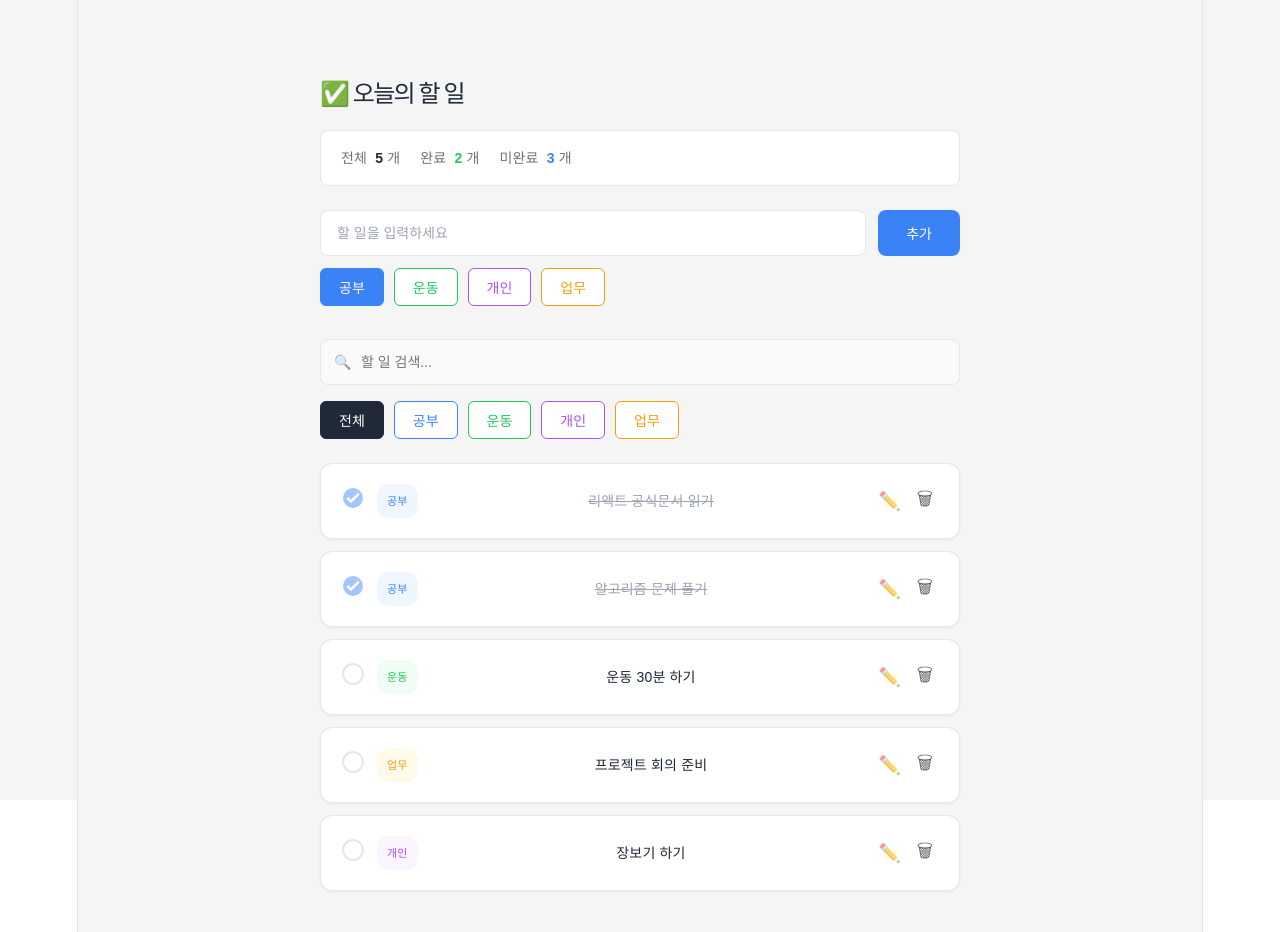
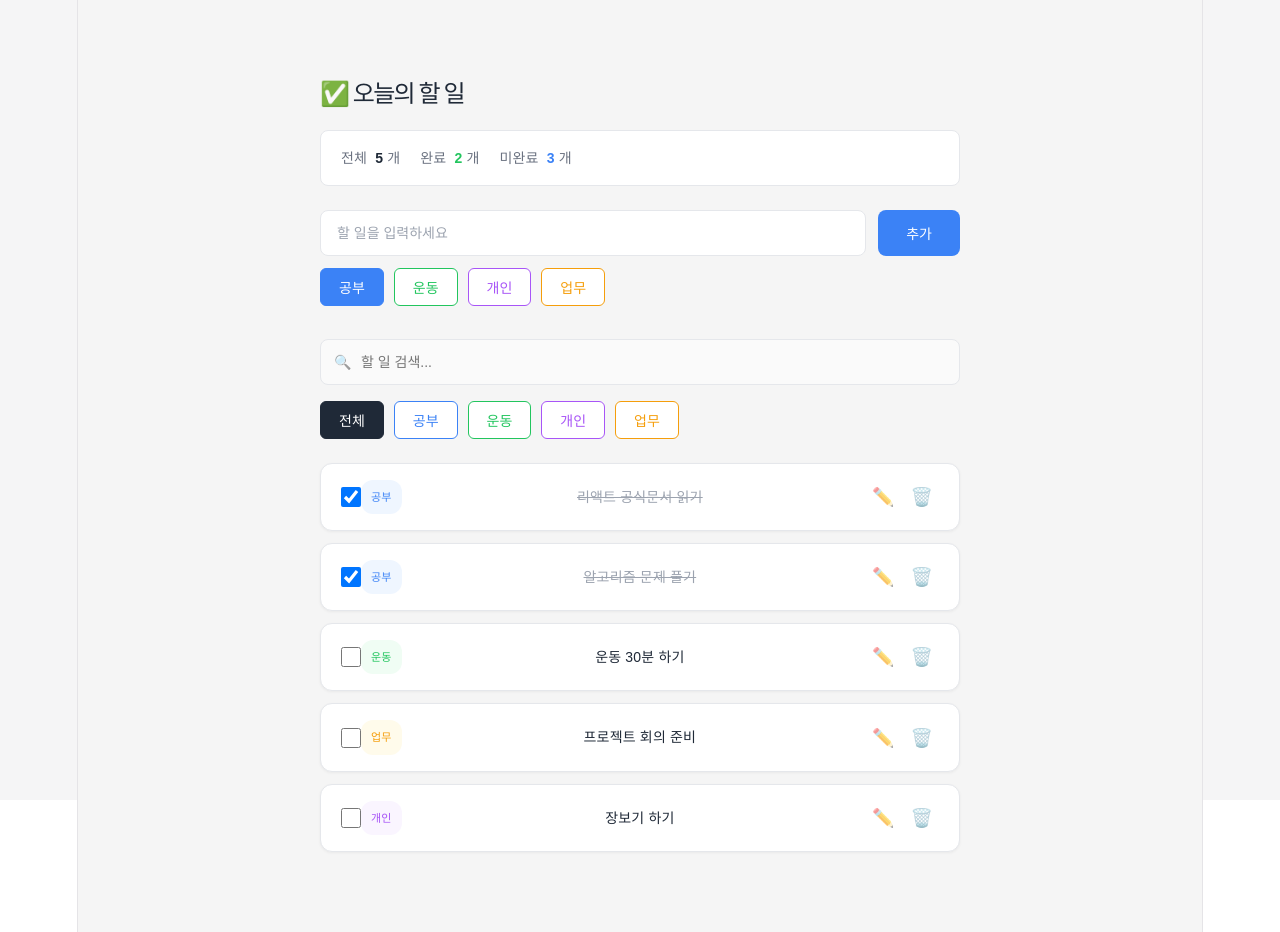
Before and after one commit to IT-Cotato/13th-Frontend-Assignment, a React (Vite) app: page / in a window 1280 px wide. Shown: the top 932 px of the page. Built offline with nearby package versions, Linux system fonts and the light colour scheme; a web font is replaced by a local one.

Commit message:
checkbox 구조 변경, Trim 후 데이터 저장

```diff
--- a/src/components/TodoCard.tsx
+++ b/src/components/TodoCard.tsx
@@ -11,13 +11,16 @@ interface TodoCardProps {
   onEdit: (newText: string) => void;
 }
 
-const TodoCard = ({ text, completed, category, onDelete, onToggle, onEdit }: TodoCardProps) => {
+const TodoCard = ({ id, text, completed, category, onDelete, onToggle, onEdit }: TodoCardProps) => {
   const [isEditing, setIsEditing] = useState(false);
   const [editValue, setEditValue] = useState(text);
 
   const handleSave = () => {
-    if (editValue.trim() === "") return;
-    onEdit(editValue);
+
+    const trimmedValue = editValue.trim();
+    if (trimmedValue === "") return;
+
+    onEdit(trimmedValue);
     setIsEditing(false);
   };
 
@@ -28,7 +31,7 @@ const TodoCard = ({ text, completed, category, onDelete, onToggle, onEdit }: Tod
 
   if (isEditing) {
     return (
-      <div className="todo-card">
+      <div className={`todo-card ${completed ? 'done-card' : ''}`}>
         <span className={`category-badge badge-${category}`}>{category}</span>
         <input
           className="todo-input edit-inline-input"
@@ -36,40 +39,32 @@ const TodoCard = ({ text, completed, category, onDelete, onToggle, onEdit }: Tod
           onChange={(e) => setEditValue(e.target.value)}
           autoFocus
         />
-        <div className="action-buttons">
-          <button className="text-btn save-btn" onClick={handleSave}>저장</button>
-          <button className="text-btn cancel-btn" onClick={handleCancel}>취소</button>
-        </div>
+        <button className="text-btn save-btn" onClick={handleSave} aria-label="수정 내용 저장">저장</button>
+        <button className="text-btn cancel-btn" onClick={handleCancel} aria-label="수정 취소">취소</button>
       </div>
     );
   }
 
   return (
     <div className={`todo-card ${completed ? 'done-card' : ''}`}>
+
+      <input
+        type="checkbox"
+        className="todo-checkbox"
+        checked={completed}
+        onChange={onToggle}
+        style={{ cursor: 'pointer', width: '20px', height: '20px' }}
+        aria-label={`${text} 완료 상태 토글`}
+      />
+
       <div className="todo-info">
-        <div className="checkbox-icon" onClick={onToggle} style={{ cursor: 'pointer' }}>
-          {completed ? (
-            <svg width="24" height="24" viewBox="0 0 24 24" fill="none" xmlns="http://www.w3.org/2000/svg">
-              <circle cx="12" cy="12" r="10" fill="#A4C5FD"/>
-              <path d="M7 12.5L10 15.5L17 8.5" stroke="white" strokeWidth="2.5" strokeLinecap="round" strokeLinejoin="round"/>
-            </svg>
-          ) : (
-            <svg width="24" height="24" viewBox="0 0 24 24" fill="none" xmlns="http://www.w3.org/2000/svg">
-              <circle cx="12" cy="12" r="10" stroke="#E5E7EB" strokeWidth="2"/>
-            </svg>
-          )}
-        </div>
-
         <span className={`category-badge badge-${category}`}>{category}</span>
-
-        <p className={`card-text ${completed ? 'done-text' : ''}`}>
-          {text}
-        </p>
+        <p className={`card-text ${completed ? 'done-text' : ''}`}>{text}</p>
       </div>
 
       <div className="action-buttons">
-        <button className="icon-btn" onClick={() => setIsEditing(true)}>✏️</button>
-        <button className="icon-btn" onClick={onDelete}>🗑</button>
+        <button className="icon-btn" onClick={() => setIsEditing(true)} aria-label={`${text} 수정하기`}>✏️</button>
+        <button className="icon-btn" onClick={onDelete} aria-label={`${text} 삭제하기`}>🗑️</button>
       </div>
     </div>
   );
```
